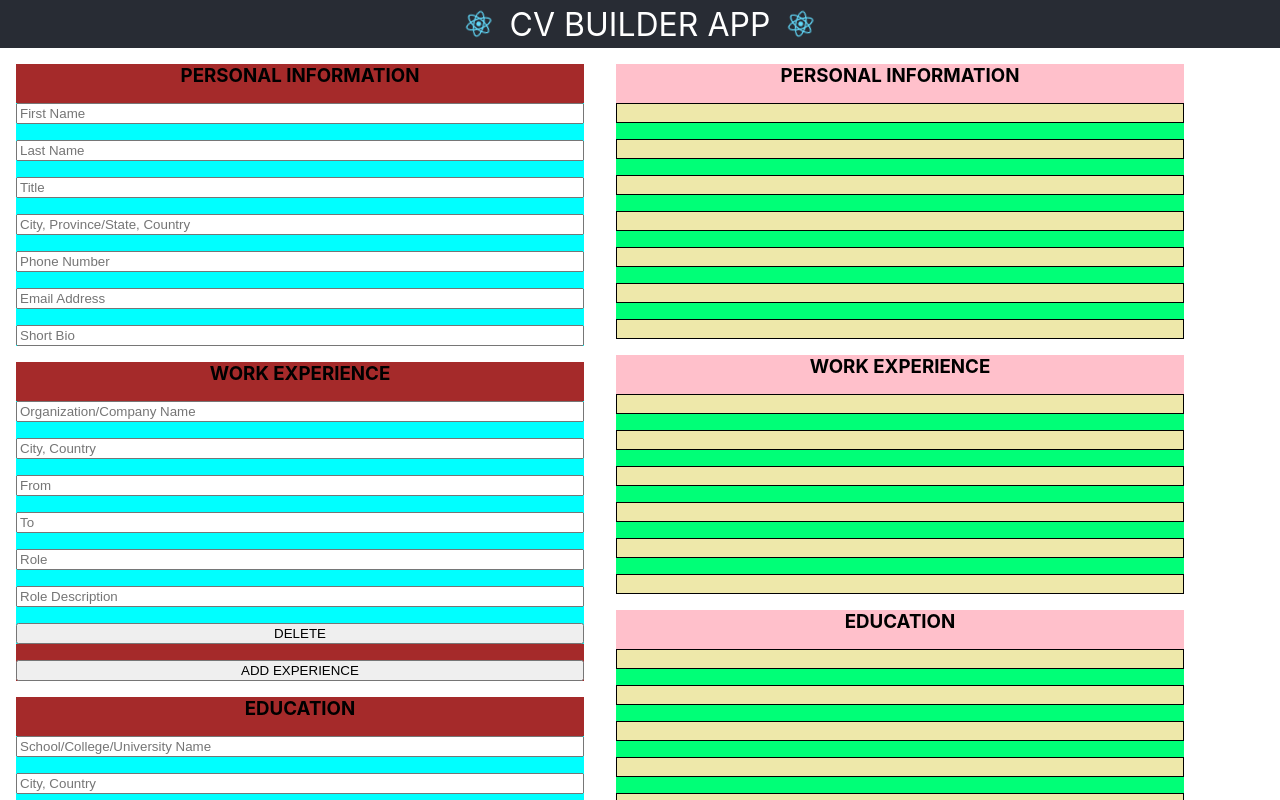
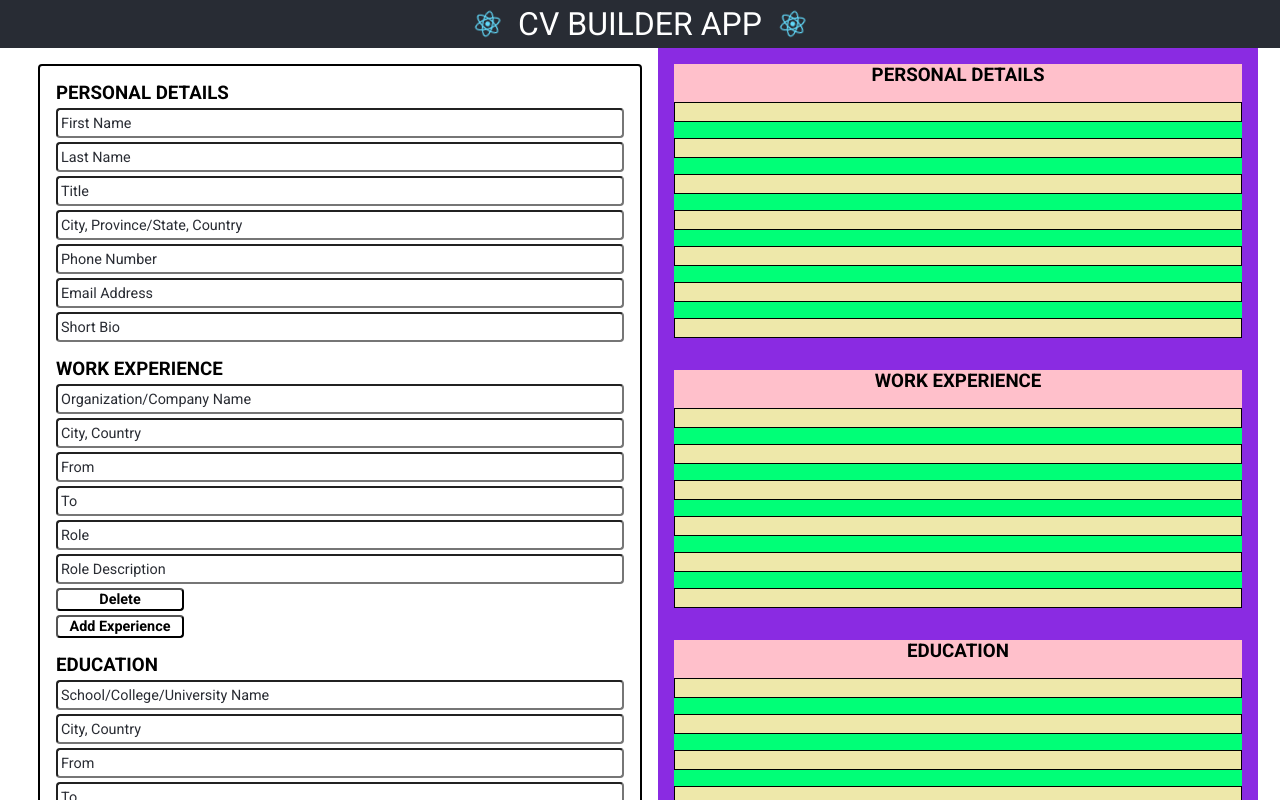
Before and after one commit to joemattar/cv-builder, a React (Create React App) app: page / in a window 1280 px wide. Shown: the top 800 px of the page. Built offline with nearby package versions, Linux system fonts and the light colour scheme; the HTML template or start-up script is replaced by a standard one.

Commit message:
Update CSS styles of inputs div

```diff
--- a/src/App.css
+++ b/src/App.css
@@ -1,19 +1,39 @@
 .App {
-  text-align: center;
+  display: grid;
+  grid-template-rows: 3rem 1fr 2rem;
+
   height: 100vh;
 
-  display: grid;
-  grid-template-rows: 3rem 1fr 2rem;
+  text-align: center;
 }
 
 .App-container {
   display: flex;
+  flex-wrap: wrap;
+  justify-content: center;
+
+  width: 100vw;
 }
 
 .App-container .inputs {
+  border-color: black;
+  border-radius: 4px;
+  border-style: solid;
+  border-width: 2px;
+
+  margin: 1rem;
+
   width: Min(90vw, 600px);
 }
 
 .App-container .output {
+  background-color: blueviolet;
+
+  display: flex;
+  flex-direction: column;
+
+  /* height: 837px; */
+
+  /* width: 648px; */
   width: Min(90vw, 600px);
 }
--- a/src/App.js
+++ b/src/App.js
@@ -97,8 +97,6 @@ class App extends React.Component {
 
   // Method that returns an InputText component ID and value on change
   getInputId(event) {
-    console.log(event.target.id);
-    console.log(event.target.value);
     const targetLabel = document.querySelector(`.${event.target.id}`);
     targetLabel.textContent = event.target.value;
   }
--- a/src/components/InputText/InputText.css
+++ b/src/components/InputText/InputText.css
@@ -0,0 +1,22 @@
+input {
+  border-radius: 4px;
+  border-width: 2px;
+
+  font: inherit;
+  font-size: 0.9rem;
+  font-weight: bold;
+
+  height: 1.25rem;
+
+  margin: 0;
+
+  padding: 3px;
+
+  width: calc(100% - 10px);
+}
+
+input::placeholder {
+  color: #292c33;
+
+  font-weight: 400;
+}
--- a/src/components/Item/Item.css
+++ b/src/components/Item/Item.css
@@ -1,9 +1,10 @@
 .item {
-  background-color: aqua;
-
   display: flex;
   flex-direction: column;
-  gap: 1rem;
+  align-items:flex-start;
+  gap: 0.25rem;
+
+  width: 100%;
 
 }
 
--- a/src/components/Item/Item.js
+++ b/src/components/Item/Item.js
@@ -43,7 +43,7 @@ class Item extends React.Component {
           name={this.props.itemId}
           onClick={this.props.deleteItemHandler}
         >
-          DELETE
+          Delete
         </button>
       );
     }
--- a/src/components/PreviewItem/PreviewItem.css
+++ b/src/components/PreviewItem/PreviewItem.css
@@ -12,8 +12,15 @@ h3 {
 }
 
 .preview-label {
+  background-color: palegoldenrod;
+
   border-style: solid;
   border-width: 0.1rem;
+
   height: 1.125rem;
-  background-color: palegoldenrod;
 }
+
+.personal .preview-item {
+  display: grid;
+  grid-template-columns: 2;
+}
--- a/src/components/PreviewSection/PreviewSection.js
+++ b/src/components/PreviewSection/PreviewSection.js
@@ -30,7 +30,7 @@ class PreviewSection extends React.Component {
 
   render() {
     return (
-      <div className="preview-section">
+      <div className={`preview-section ${this.props["data-type"]}`}>
         <h3>{this.props.titleLong}</h3>
         {this.displayItems()}
       </div>
--- a/src/components/Section/Section.css
+++ b/src/components/Section/Section.css
@@ -1,8 +1,25 @@
 .section {
-  background-color: brown;
   margin: 1rem;
 
   display: flex;
   flex-direction: column;
-  gap: 1rem;
+  align-items:flex-start;
+  gap: 0.25rem;
 }
+
+button {
+  background-color: transparent;
+
+  border-radius: 4px;
+  border-width: 2px;
+
+  font: inherit;
+  font-size: 0.9rem;
+  font-weight: bold;
+
+  width: 8rem;
+}
+
+button:hover {
+  box-shadow: 2px 2px 3px gray;
+}
--- a/src/components/Section/Section.js
+++ b/src/components/Section/Section.js
@@ -45,7 +45,7 @@ class Section extends React.Component {
           onClick={this.props.addItemHandler}
           data-type={this.props["data-type"]}
         >
-          ADD {this.props.titleShort}
+          Add {this.props.titleShort}
         </button>
       );
     }
--- a/src/index.css
+++ b/src/index.css
@@ -1,13 +1,13 @@
+@import url('https://fonts.googleapis.com/css2?family=Roboto:ital,wght@0,100;0,300;0,400;0,500;0,700;0,900;1,100;1,300;1,400;1,500;1,700;1,900&display=swap');
+
 body {
   margin: 0;
-  font-family: -apple-system, BlinkMacSystemFont, 'Segoe UI', 'Roboto', 'Oxygen',
-    'Ubuntu', 'Cantarell', 'Fira Sans', 'Droid Sans', 'Helvetica Neue',
-    sans-serif;
+  width: 100vw;
+  font-family: 'Roboto', sans-serif;
   -webkit-font-smoothing: antialiased;
   -moz-osx-font-smoothing: grayscale;
 }
 
-code {
-  font-family: source-code-pro, Menlo, Monaco, Consolas, 'Courier New',
-    monospace;
+#root {
+  width: 100%;
 }
--- a/src/templates/itemTemplates.js
+++ b/src/templates/itemTemplates.js
@@ -10,8 +10,8 @@ const itemTemplates = {
       bio: "Short Bio",
     },
     dataType: "personal",
-    dataTitleLong: "PERSONAL INFORMATION",
-    dataTitleShort: "PERSONAL",
+    dataTitleLong: "PERSONAL DETAILS",
+    dataTitleShort: "Personal",
     dataHasButtons: false,
   },
   experience: {
@@ -25,7 +25,7 @@ const itemTemplates = {
     },
     dataType: "experience",
     dataTitleLong: "WORK EXPERIENCE",
-    dataTitleShort: "EXPERIENCE",
+    dataTitleShort: "Experience",
     dataHasButtons: true,
   },
   education: {
@@ -39,7 +39,7 @@ const itemTemplates = {
     },
     dataType: "education",
     dataTitleLong: "EDUCATION",
-    dataTitleShort: "EDUCATION",
+    dataTitleShort: "Education",
     dataHasButtons: true,
   },
 };
```
Also changed, not shown: src/components/PreviewSection/PreviewSection.css (line endings or trailing spaces).
